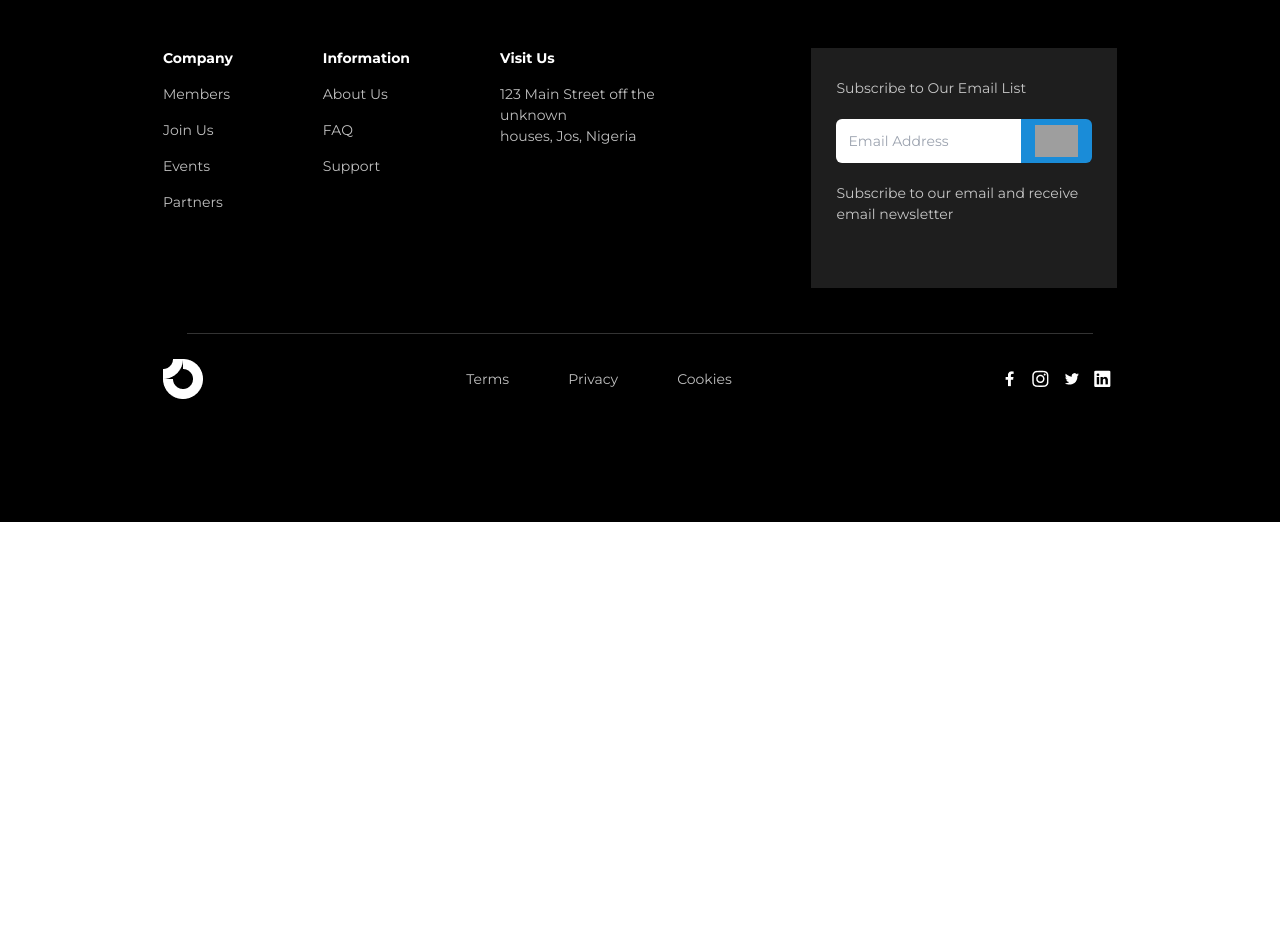
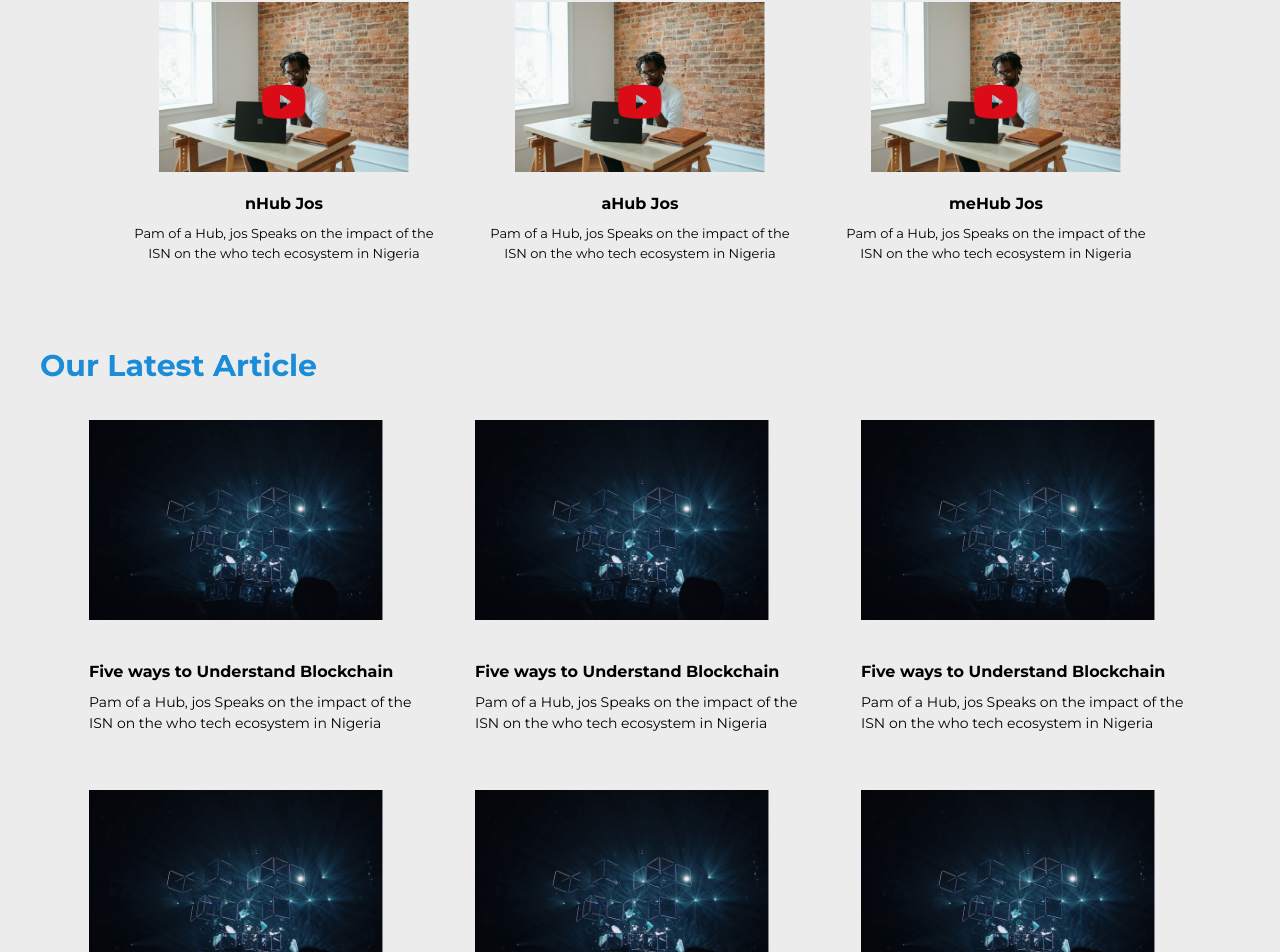
Before and after one commit to nHubNg/NNIA, a React (Vite) app: page / in a window 1280 px wide. Shown: the part 4717-5669 px from the top of the page. Before the commit the page ends 5239 px from the top, so only its background shows below. Built offline with nearby package versions, Linux system fonts and the light colour scheme; grey boxes are pictures that could not be loaded.

Commit message:
completed home page and editted blog page

```diff
--- a/src/pages/blog/component/articles.jsx
+++ b/src/pages/blog/component/articles.jsx
@@ -1,6 +1,6 @@
 const Article = ({ heading, description, image }) => {
   return (
-      <div className={`w-[330px] h-[210px] flex justify-center items-start flex-col gap-5 mb-32 `}>
+      <div className={`w-[330px] flex justify-center items-start flex-col gap-5`}>
 
         <img src={image} alt="" />
         <h2 className={`font-[700] text-[20px]`}>{heading}</h2>
--- a/src/pages/blog/index.jsx
+++ b/src/pages/blog/index.jsx
@@ -11,7 +11,7 @@ const Blog = () => {
       <div className="font-montserrat bg-background grid items-center justify-center mb-36">
 
         {/* added excess margin-bottom for the text div below */}
-          <div className=" text-center mb-36">
+        <div className=" text-center mb-20">
           <h1 className="font-[700] text-twitterBlue text-[30px] mt-[48px] mb-[25px]">
             Our Latest Articles
           </h1>
--- /dev/null
+++ b/src/pages/home/component/article.jsx
@@ -0,0 +1,15 @@
+const Article = ({ heading, description, image }) => {
+    return (
+        <div className='w-[330px] flex justify-center items-start flex-col gap-5'>
+
+            <img src={image} alt="" className="h-[200px]" />
+
+            <div className='mt-5'>
+            <h2 className={`font-[700] mb-2`}>{heading}</h2>
+            <p className={`font-[400] text-[14px]`}>{description}</p>
+            </div>
+        </div>
+    );
+}
+
+export default Article;
--- /dev/null
+++ b/src/pages/home/component/testimonial.jsx
@@ -0,0 +1,13 @@
+const Testimonial = ({img, name, description}) => {
+    return ( <>
+            <div className='w-[300px] flex justify-center items-center flex-col'>
+                <img src={img} alt="" className='h-[170px]' />
+                <div className='mt-5'>
+                    <h1 className='font-[700] text-center mb-2'>{name}</h1>
+                <p className='text-center text-[13px]'>{description}</p>
+                </div>
+            </div>
+        </> );
+}
+
+export default Testimonial;
--- a/src/pages/home/index.jsx
+++ b/src/pages/home/index.jsx
@@ -13,8 +13,8 @@ import technology from '../../assets/technology.png'
 import enterpreneur from '../../assets/enterpreneur.png'
 import education from '../../assets/education.png'
 import woman from '../../assets/woman.png'
-
-import Specialty from "./component/specialty";
+import bg from '../../assets/bg.png'
+import articleImg from "../../assets/article-img-1.png";
 
 // Import Swiper React components
 import { Swiper, SwiperSlide } from "swiper/react";
@@ -34,6 +34,11 @@ import "swiper/css/autoplay";
 import { Scrollbar, A11y, Autoplay } from "swiper";
 import { Navigation } from "swiper";
 import { Pagination } from "swiper";
+
+import Testimonial from "./component/testimonial";
+import Specialty from "./component/specialty";
+import Article from "./component/article";
+
 
 const Home = () => {
     return (<div className="font-montserrat bg-background">
@@ -169,6 +174,69 @@ const Home = () => {
                 <img src={woman} alt="" />
             </div>
         </div>
+
+        <div className="mb-20 flex justify-center items-center flex-col mx-16">
+            <h1 className="font-[700] text-twitterBlue text-[30px] mb-8">Members Say</h1>
+
+            <div className="flex gap-14">
+                <Testimonial img={bg} name='nHub Jos' description='Pam of a Hub, jos Speaks on the impact of the ISN on the who tech ecosystem in Nigeria' />
+                <Testimonial img={bg} name='aHub Jos' description='Pam of a Hub, jos Speaks on the impact of the ISN on the who tech ecosystem in Nigeria' />
+                <Testimonial img={bg} name='meHub Jos' description='Pam of a Hub, jos Speaks on the impact of the ISN on the who tech ecosystem in Nigeria' />
+            </div>
+        </div>
+
+        <div className="px-10 mb-28">
+            <h1 className="font-[700] text-twitterBlue text-[30px] mb-8">Our Latest Article</h1>
+
+            <div className="flex justify-center flex-wrap gap-14">
+                <Article
+                    heading={"Five ways to Understand Blockchain"}
+                    description={
+                        "Pam of a Hub, jos Speaks on the impact of the ISN on the who tech ecosystem in Nigeria"
+                    }
+                    image={articleImg}
+                />
+                <Article
+                    heading={"Five ways to Understand Blockchain"}
+                    description={
+                        "Pam of a Hub, jos Speaks on the impact of the ISN on the who tech ecosystem in Nigeria"
+                    }
+                    image={articleImg}
+                />
+                <Article
+                    heading={"Five ways to Understand Blockchain"}
+                    description={
+                        "Pam of a Hub, jos Speaks on the impact of the ISN on the who tech ecosystem in Nigeria"
+                    }
+                    image={articleImg}
+                />
+                <Article
+                    heading={"Five ways to Understand Blockchain"}
+                    description={
+                        "Pam of a Hub, jos Speaks on the impact of the ISN on the who tech ecosystem in Nigeria"
+                    }
+                    image={articleImg}
+                />
+                <Article
+                    heading={"Five ways to Understand Blockchain"}
+                    description={
+                        "Pam of a Hub, jos Speaks on the impact of the ISN on the who tech ecosystem in Nigeria"
+                    }
+                    image={articleImg}
+                />
+                <Article
+                    heading={"Five ways to Understand Blockchain"}
+                    description={
+                        "Pam of a Hub, jos Speaks on the impact of the ISN on the who tech ecosystem in Nigeria"
+                    }
+                    image={articleImg}
+                />
+
+                <button className="px-5 py-2 border-twitterBlue border-[1px] text-twitterBlue font-[700] rounded hover:bg-twitterBlue hover:text-white flex items-center gap-3 group
+                    ">See More <img src={pathh} alt="" className="hidden group-hover:block" /></button>
+            </div>
+
+        </div>
     </div>);
 }
 
```
Lines whose indentation alone changed are shown as unchanged.
